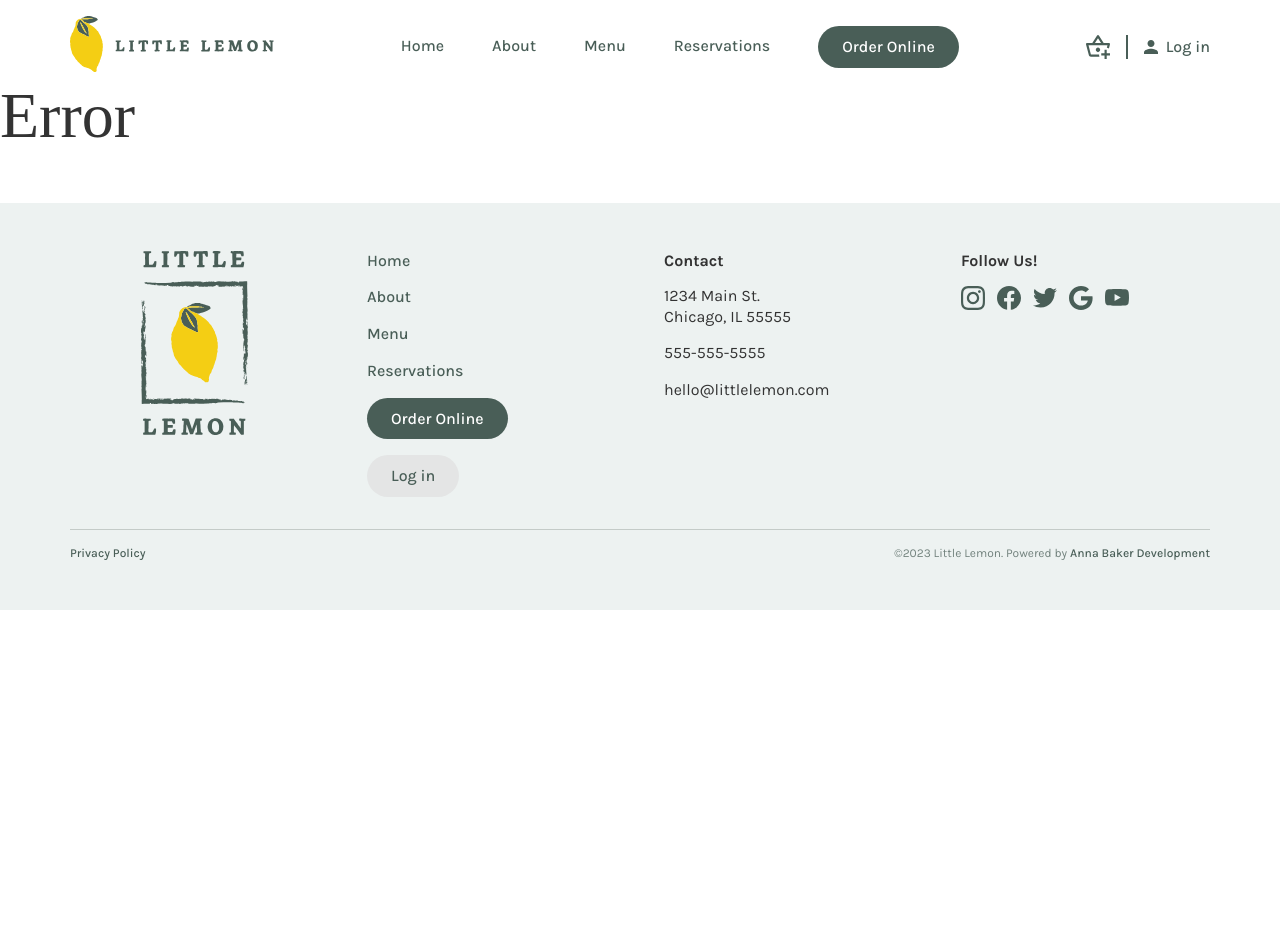
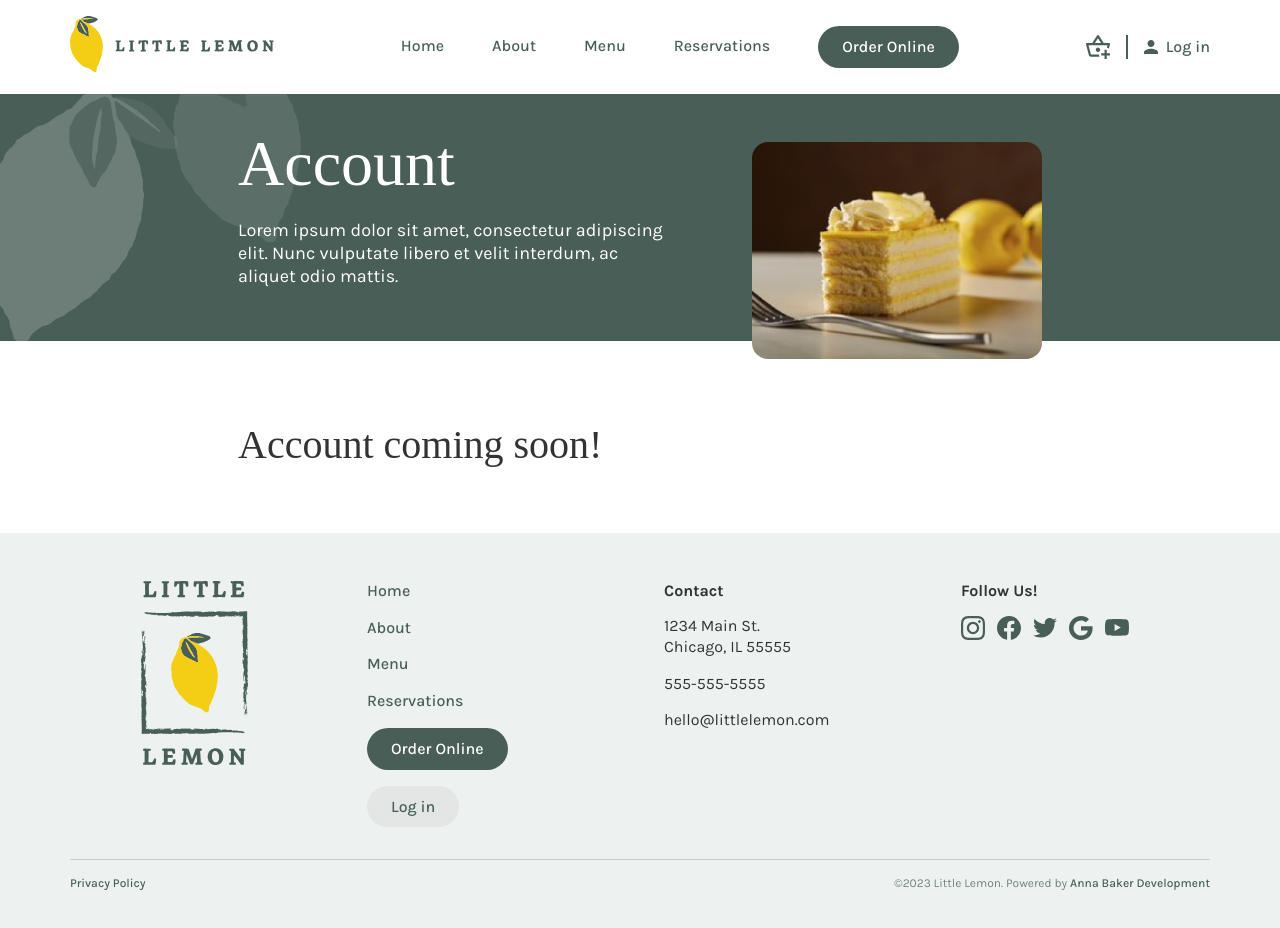
Before and after one commit to abaker93/little-lemon, a React (Create React App) app: page /account in a window 1280 px wide. Shown: the top 928 px of the page. Before the commit the page ends 800 px from the top, so only its background shows below. Built offline with nearby package versions, Linux system fonts and the light colour scheme; a web font is replaced by a local one.

Commit message:
placeholder routes

```diff
--- /dev/null
+++ b/src/routes/About.js
@@ -0,0 +1,26 @@
+import heroImg from "../assets/bruchetta.jpg";
+
+const About = () => {
+	return (
+		<>
+			<section id="hero">
+				<div className="container">
+					<div className="col">
+						<h1>About</h1>
+						<p className="large">Lorem ipsum dolor sit amet, consectetur adipiscing elit. Nunc vulputate libero et velit interdum, ac aliquet odio mattis.</p>
+					</div>
+					<div className="col image">
+						<img className="radius-lg" src={heroImg} alt="preparing a dish" />
+					</div>
+				</div>
+			</section>
+			<section id="content">
+				<div className="container">
+					<h2>About coming soon!</h2>
+				</div>
+			</section>
+		</>
+	)
+}
+
+export default About;
--- /dev/null
+++ b/src/routes/Account.js
@@ -0,0 +1,26 @@
+import heroImg from "../assets/lemon-dessert.jpg";
+
+const Account = () => {
+	return (
+		<>
+			<section id="hero">
+				<div className="container">
+					<div className="col">
+						<h1>Account</h1>
+						<p className="large">Lorem ipsum dolor sit amet, consectetur adipiscing elit. Nunc vulputate libero et velit interdum, ac aliquet odio mattis.</p>
+					</div>
+					<div className="col image">
+						<img className="radius-lg" src={heroImg} alt="preparing a dish" />
+					</div>
+				</div>
+			</section>
+			<section id="content">
+				<div className="container">
+					<h2>Account coming soon!</h2>
+				</div>
+			</section>
+		</>
+	)
+}
+
+export default Account;
--- /dev/null
+++ b/src/routes/Cart.js
@@ -0,0 +1,26 @@
+import heroImg from "../assets/mario-adrian-1.jpg";
+
+const Cart = () => {
+	return (
+		<>
+			<section id="hero">
+				<div className="container">
+					<div className="col">
+						<h1>Cart</h1>
+						<p className="large">Lorem ipsum dolor sit amet, consectetur adipiscing elit. Nunc vulputate libero et velit interdum, ac aliquet odio mattis.</p>
+					</div>
+					<div className="col image">
+						<img className="radius-lg" src={heroImg} alt="preparing a dish" />
+					</div>
+				</div>
+			</section>
+			<section id="content">
+				<div className="container">
+					<h2>Cart coming soon!</h2>
+				</div>
+			</section>
+		</>
+	)
+}
+
+export default Cart;
--- /dev/null
+++ b/src/routes/Menu.js
@@ -0,0 +1,26 @@
+import heroImg from "../assets/greek-salad.jpg";
+
+const Menu = () => {
+	return (
+		<>
+			<section id="hero">
+				<div className="container">
+					<div className="col">
+						<h1>Menu</h1>
+						<p className="large">Lorem ipsum dolor sit amet, consectetur adipiscing elit. Nunc vulputate libero et velit interdum, ac aliquet odio mattis.</p>
+					</div>
+					<div className="col image">
+						<img className="radius-lg" src={heroImg} alt="preparing a dish" />
+					</div>
+				</div>
+			</section>
+			<section id="content">
+				<div className="container">
+					<h2>Menu coming soon!</h2>
+				</div>
+			</section>
+		</>
+	)
+}
+
+export default Menu;
```
Also changed, not shown: src/App.js (+10 -2 lines).
